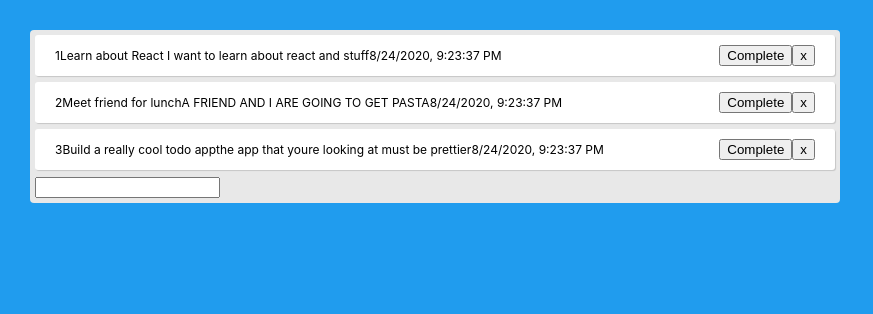
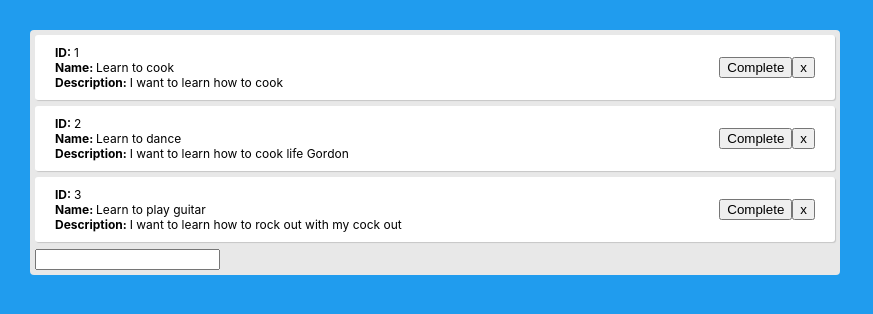
Before and after one commit to dimazhev/todo-client, a React (Create React App) app: page / in a window 1280 px wide. Shown: the top 314 px of the page, without its empty margins (0-873 px from the left). Built offline with nearby package versions, Linux system fonts and the light colour scheme.

Commit message:
Alex L - Setting up component with todo service

```diff
--- a/src/App.css
+++ b/src/App.css
@@ -61,3 +61,8 @@
   align-items: center;
   justify-content: space-between;
 }
+
+.todo-content {
+  display: flex;
+  flex-direction: column;
+}
--- a/src/App.js
+++ b/src/App.js
@@ -1,70 +1,45 @@
-import React, { useState } from 'react';
-import logo from './logo.svg';
+import React, { useEffect, useState } from 'react';
+import todoApi from './api/todoApi';
 import './App.css';
-import { getAllByPlaceholderText } from '@testing-library/react';
+import TodoForm from './components/TodoForm';
 
-const Todo = ({ todo }) => <div className="todo">{todo.name}</div>;
+function App() {
+  // useState is a hook that helps you manage the state (i.e. the values in the component).
+  // useState returns two things 1. the data, 2. a function to update the data
+  // in this case the state is the `todos` and the way  to update the state is using `setTodos`
+  const [todos, setTodos] = useState([])
 
-function TodoForm({ addTodo }) {
-  const [value, setValue] = useState("");
+  // useEffect is called when the component is being `mounted`
+  useEffect(() => {
+    // load the todos from the server
+    const data = todoApi.getAll();
+    // update the state of the component -> will cause the componet to redraw themselves
+    setTodos(data);
+  }, []);
 
-  const handleSubmit = e => {
-    e.preventDefault();
-    if (!value) return;
-    addTodo(value);
-    setValue("");
+  const addTodo = name => {
+    const newTodo = {
+      name, // same as writing `name: name`
+      description: "Missing desc",
+      isCompleted: false
+    }
+    // Call todoApi.add to update the todos
+    todoApi.add(newTodo);
+
+    // Get the latest todos and update the state;
+    // The reason we use the ... operator is to copy the data over
+    // so that react can "notice" there was a change
+    setTodos([...todoApi.getAll()]);
   };
 
-  return (
-    <form onSubmit={handleSubmit}>
-      <input
-        type="text"
-        className="input"
-        value={value}
-        onChange={e => setValue(e.target.value)}
-      />
-    </form>
-  );
-}
-
-function App() {
-  const [todos, setTodos] = useState([
-    {
-      id: 1,
-      name: "Learn about React",
-      isCompleted: false,
-      description: "  I want to learn about react and stuff",
-      date: new Date().toLocaleString()
-    },
-    {
-      id: 2,
-      name: "Meet friend for lunch",
-      isCompleted: false,
-      description: "A FRIEND AND I ARE GOING TO GET PASTA",
-      date: new Date().toLocaleString()
-    },
-    {
-      id: 3,
-      name: "Build a really cool todo app",
-      isCompleted: false,
-      description: "the app that youre looking at must be prettier",
-      date: new Date().toLocaleString()
-    }
-  ]);
-
-
-
-  const addTodo = name => {
-    const newTodos = [...todos, { name }];
-    setTodos(newTodos);
-  };
-
+  // TODO: Alex L - try to redo the logic using todoApi
   const completeTodo = index => {
     const newTodos = [...todos];
     newTodos[index].isCompleted = true;
     setTodos(newTodos);
   };
 
+  // TODO: Alex L - try to redo the logic using todoApi
   const removeTodo = index => {
     const newTodos = [...todos];
     newTodos.splice(index, 1);
@@ -72,14 +47,24 @@ function App() {
   };
 
   function Todo({ todo, index, completeTodo, removeTodo }) {
+
+    function KeyValue({ label, children }) {
+      return (
+        <div>
+          <span style={{ fontWeight: "bold" }}>{label}: </span>{children}
+        </div>
+      );
+    }
+
     return (
       <div
         className="todo"
         style={{ textDecoration: todo.isCompleted ? "line-through" : "" }}>
-        {todo.id}
-        {todo.name}
-        {todo.description}
-        {todo.date}
+        <div className="todo-content">
+          <KeyValue label="ID">{todo.id}</KeyValue>
+          <KeyValue label="Name">{todo.name}</KeyValue>
+          <KeyValue label="Description">{todo.description}</KeyValue>
+        </div>
         <div>
           <button onClick={() => completeTodo(index)}>Complete</button>
           <button onClick={() => removeTodo(index)}>x</button>
--- a/api/todoApi.js
+++ b/src/api/todoApi.js
@@ -23,7 +23,7 @@ const todos = [
 ];
 
 class TodoApi {
-    add(todo){
+    add(todo) {
         todos.push(todo);
     }
 
@@ -58,3 +58,6 @@ class TodoApi {
         return todo;
     }
 }
+
+// Export the TodoApi to be visible to other files
+export default new TodoApi();
--- /dev/null
+++ b/src/components/TodoForm.js
@@ -0,0 +1,25 @@
+import React, { useState } from 'react'
+
+function TodoForm({ addTodo }) {
+    const [value, setValue] = useState("");
+
+    const handleSubmit = e => {
+      e.preventDefault();
+      if (!value) return;
+      addTodo(value);
+      setValue("");
+    };
+
+    return (
+      <form onSubmit={handleSubmit}>
+        <input
+          type="text"
+          className="input"
+          value={value}
+          onChange={e => setValue(e.target.value)}
+        />
+      </form>
+    );
+  }
+
+  export default TodoForm;
```
